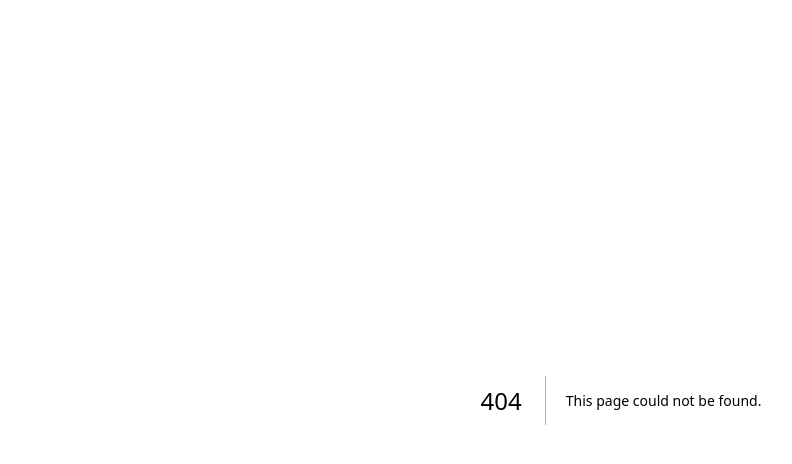
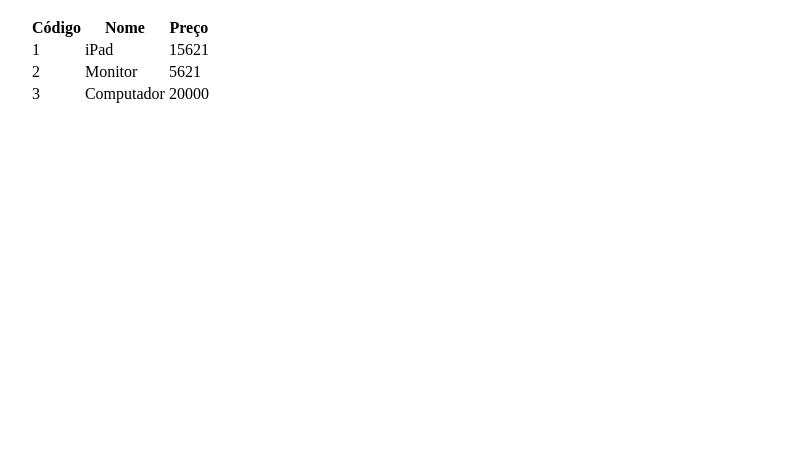
Before and after one commit to FelipeEnne/exercise-next-js, a Next.js app: page /render/repeticao2 in a window 1280 px wide. Before the commit this address had no page. Shown: the top 464 px of the page, without its empty margins (19-811 px from the left). Built offline with nearby package versions, Linux system fonts and the light colour scheme.

Commit message:
repeticao2

```diff
--- /dev/null
+++ b/data/lista.js
@@ -0,0 +1,7 @@
+import Produto from "@/model/produto";
+
+export default [
+  new Produto(1, "iPad", 15621),
+  new Produto(2, "Monitor", 5621),
+  new Produto(3, "Computador", 20000),
+];
--- /dev/null
+++ b/model/produto.js
@@ -0,0 +1,23 @@
+export default class Produto {
+  #id;
+  #nome;
+  #preco;
+
+  constructor(id, nome, preco) {
+    this.#id = id;
+    this.#nome = nome;
+    this.#preco = preco;
+  }
+
+  get id() {
+    return this.#id;
+  }
+
+  get nome() {
+    return this.#nome;
+  }
+
+  get preco() {
+    return this.#preco;
+  }
+}
--- /dev/null
+++ b/pages/render/repeticao2.jsx
@@ -0,0 +1,34 @@
+import lista from "@/data/lista"
+
+export default function repeticao1(params) {
+
+
+  function renderLista() {
+      return lista.map(p => {
+        return (
+          <tr key={p.id}>
+            <td>{p.id}</td>
+            <td>{p.nome}</td>
+            <td>{p.preco}</td>
+          </tr>
+        )
+      })
+  }
+
+  return (
+    <ul>
+      <table>
+        <thead>
+          <tr>
+            <th>Código</th>
+            <th>Nome</th>
+            <th>Preço</th>
+          </tr>
+        </thead>
+        <tbody>
+          {renderLista()}
+        </tbody>
+      </table>
+    </ul>
+  )
+}
```
